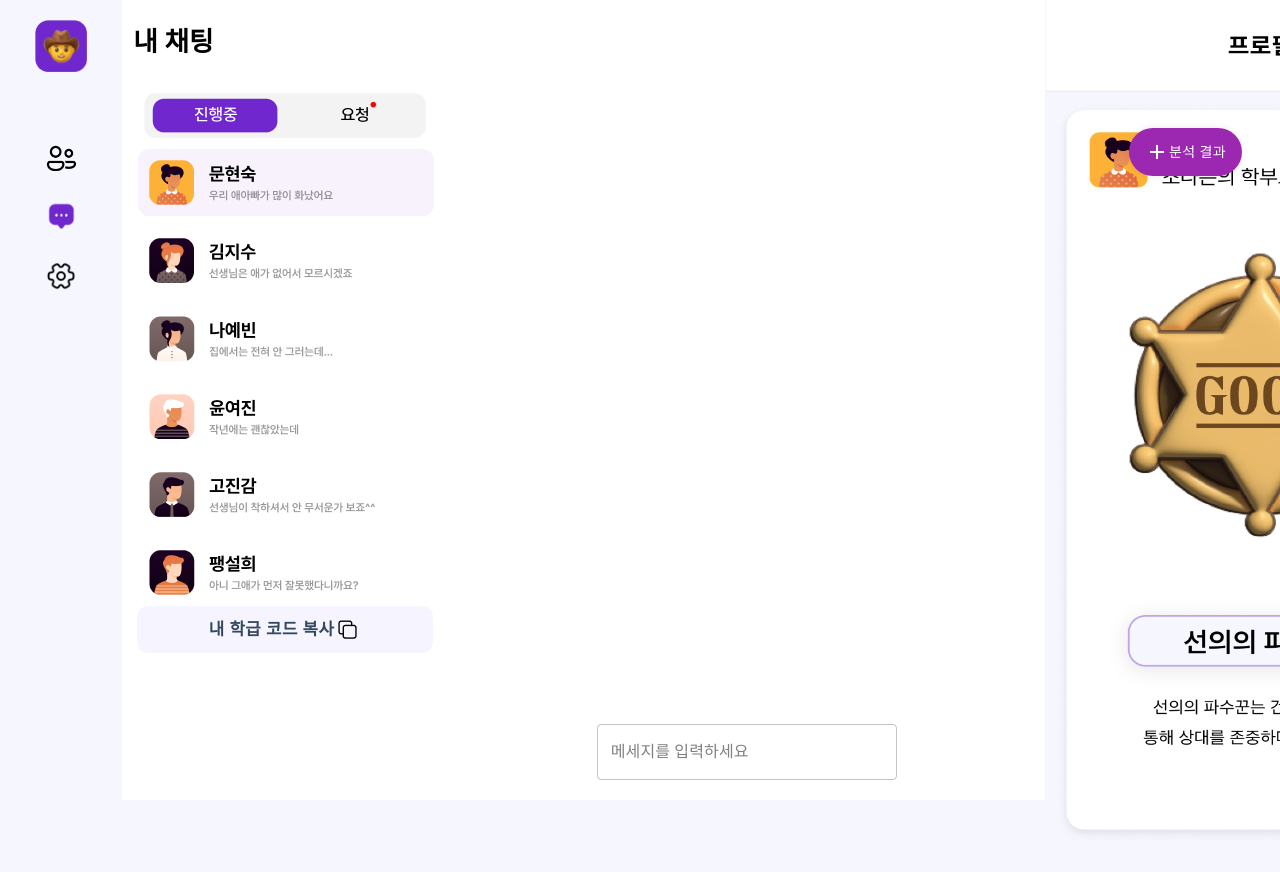
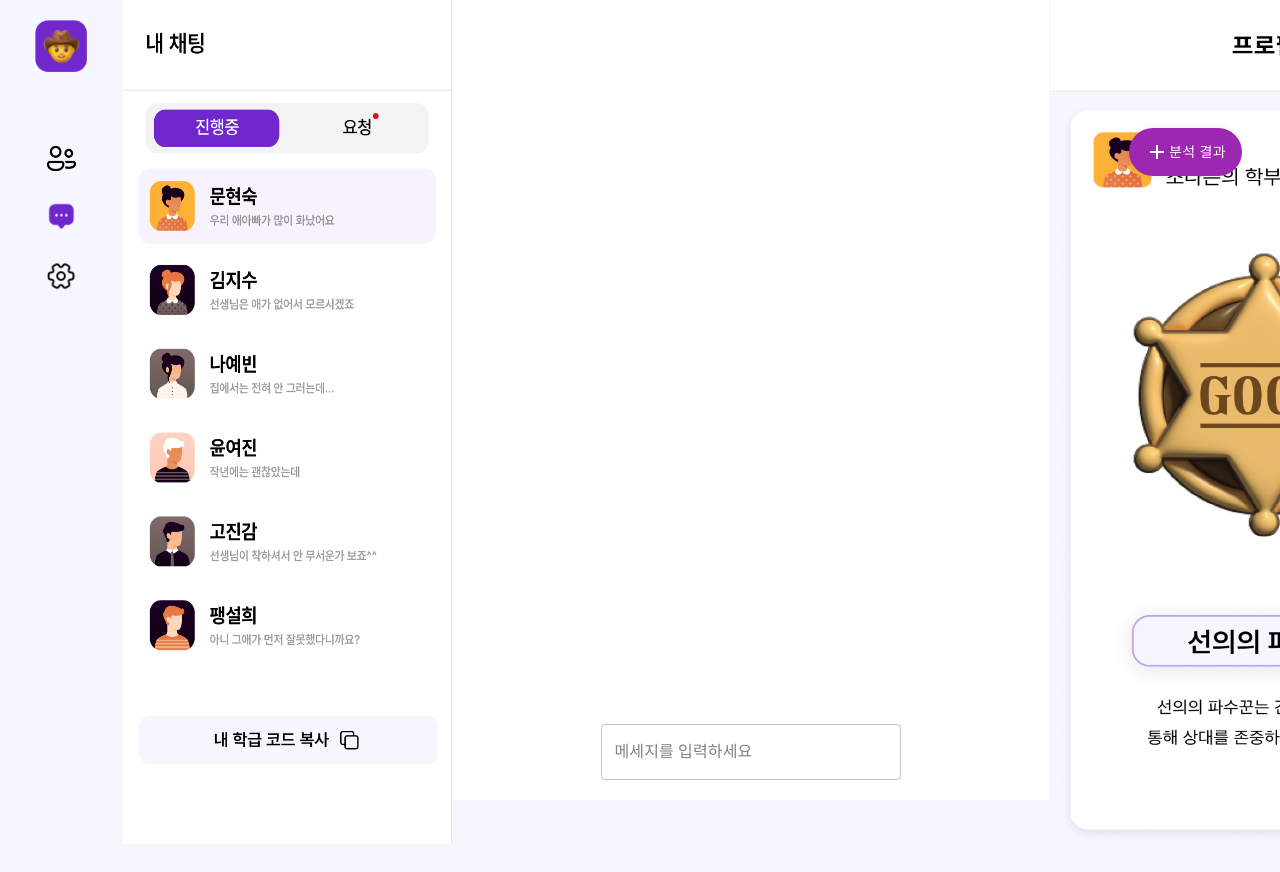
Before and after one commit to millejuice/bingbong_client, a React (Create React App) app: page /chat in a window 1280 px wide. Shown: the top 872 px of the page. Built offline with nearby package versions, Linux system fonts and the light colour scheme.

Commit message:
Yujin (#18)
* [feat]: 유사성 검증 API

* [feat]: API 요청 코드 (to be fixed)

* temp

* [feat]: 채팅 종료 alert

* [feat]: 프로필, AI분석결과 개발

* [feat]: 프로필, AI분석결과 개발

* [style]: 색 조정

* [style]: 화질 조정

```diff
--- a/src/component/chatList.js
+++ b/src/component/chatList.js
@@ -10,6 +10,9 @@ import fifth from '../image/5th.png';
 import sixth from '../image/6th.png';
 import copy from '../image/copy.png';
 import Button from '@mui/material/Button';
+import messagePanel from '../image/messagePanel.png';
+import profile from "../image/profile.png";
+import copyCodeButton from "../image/copyCodeButton.png";
 
 const ChatList = () => {
   const [value, setValue] = React.useState('1');
@@ -19,134 +22,15 @@ const ChatList = () => {
   };
 
   return (
-    <Box
-      sx={{
-        display: "flex",
-        flexDirection: "column",
-        bgcolor: "#FFFFFF",
-        width: "326.2px",
-        height: "100vh",
-        alignItems: "center",
-      }}
-    >
-      <Box
-        sx={{
-          display: "flex",
-          justifyContent: "flex-start",
-          alignItems: "center",
-          width: "326.2px",
-          height: "82px",
-          color: "black",
-          fontSize: 26.67,
-          fontFamily: "Inter",
-          fontWeight: "600",
-          lineHeight: 40,
-          wordWrap: "break-word",
-          paddingLeft: "22.4px",
-        }}
-      >
-        내 채팅
-      </Box>
-      <Box
-        sx={{
-          display: "flex",
-          justifyContent: "center",
-          alignItems: "center",
-          width: "326px",
-          height: "67px",
-        }}
-      >
-        <img src={tab} />
-      </Box>
-      <Box
-        sx={{
-          width: "295px",
-          height: "67px",
-        }}
-      >
-        <img src={first} />
-      </Box>
-      <Box
-        sx={{
-          width: "295px",
-          height: "67px",
-          paddingTop: "11px",
-        }}
-      >
-        <img src={second} />
-      </Box>
-      <Box
-        sx={{
-          width: "295px",
-          height: "67px",
-          paddingTop: "11px",
-        }}
-      >
-        <img src={third} />
-      </Box>
-      <Box
-        sx={{
-          width: "295px",
-          height: "67px",
-          paddingTop: "11px",
-        }}
-      >
-        <img src={fourth} />
-      </Box>
-      <Box
-        sx={{
-          width: "295px",
-          height: "67px",
-          paddingTop: "11px",
-        }}
-      >
-        <img src={fifth} />
-      </Box>
-      <Box
-        sx={{
-          width: "295px",
-          height: "67px",
-          paddingTop: "11px",
-        }}
-      >
-        <img src={sixth} />
-      </Box>
-      {/* <Box
-        sx={{
-          display: "flex",
-          flexDirection: "row",
-          alignItems: "center",
-          justifyContent: "center",
-          width: "296px",
-          height: "47px",
-          position: "absolute",
-          bottom: "22px",
-          bgcolor: "rgba(97, 94, 240, 0.06)",
-          color: "black",
-          borderRadius: "11.2px",
-          fontSize: "16.80px",
-          fontFamily: "Pretendard",
-          fontWeight: "600",
-          wordWrap: "break-word",
-        }}
-      > */}
-      <Button sx={{
-        width: "296px",
-        height: "47px",
-        borderRadius: "11.2px",
-          fontSize: "16.80px",
-          fontFamily: "Pretendard",
-          fontWeight: "600",
-          wordWrap: "break-word",
-          borderRadius: "11.2px",
-          bgcolor: "rgba(97, 94, 240, 0.06)",
-      }}>
-        내 학급 코드 복사
-        <img src={copy} />
-      </Button>
-      {/* </Box> */}
-    </Box>
-  );
+      <div>
+          <img
+              src={messagePanel}
+              width="330px"
+              height="95%"
+              // style={{ marginTop: "50px" }}
+          />
+          <Button style={{position: "absolute", bottom:"30px", left:"130px"}}><img style={{width:"300px"}} src={copyCodeButton}/></Button>
+      </div>);
 };
 
 export default ChatList;
```
Also changed, not shown: src/image/copyCodeButton.png (added), src/image/messagePanel.png (added).
